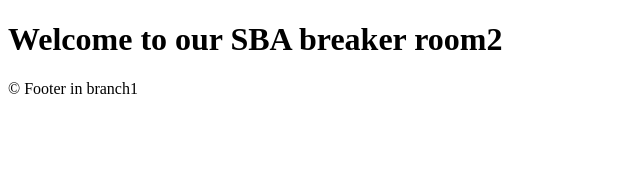
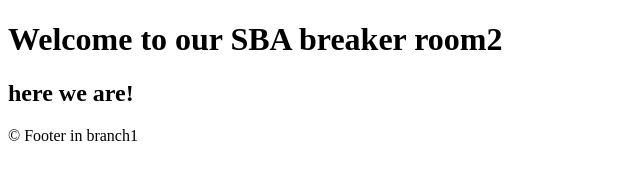
Before and after one commit to MKS2106/version-control-simulation-manasa, a plain HTML site: page index.html in a window 1280 px wide. Shown: the whole page, without its empty margins (0-640 px from the left). Drawn offline with Linux system fonts and the light colour scheme.

Commit message:
Update index.html

```diff
--- a/index.html
+++ b/index.html
@@ -7,6 +7,7 @@
 </head>
 <body>
     <h1> Welcome to our SBA breaker room2 </h1>
+    <h2>here we are!</h2>
 
     <footer>
         <p>&copy; Footer in branch1</p>
```
